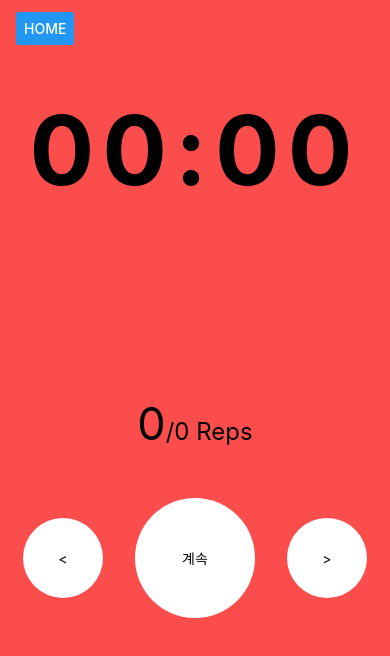
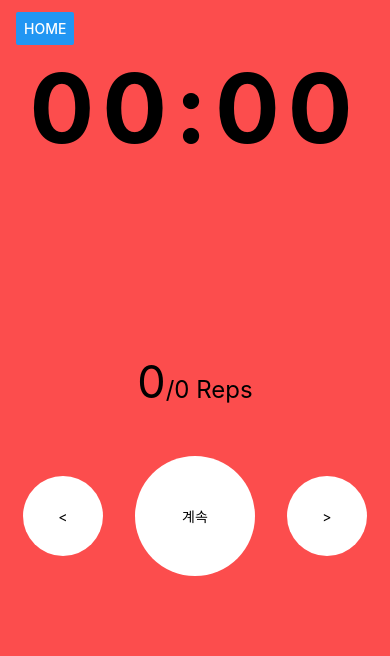
Before and after one commit to dev2820/TBT, a React Native app: screen /Timer in a window 390 px wide. Shown: the top 656 px of the page. Built offline with nearby package versions, Linux system fonts and the light colour scheme.

Commit message:
feature/TimerPage에서 viewport에 따라 화면을 조절하는 로직 제거

```diff
--- a/src/screens/TimerPage.js
+++ b/src/screens/TimerPage.js
@@ -22,25 +22,6 @@ const clearTimer = () => {
 };
 
 const TimerPage = ({ navigation }) => {
-  const window = Dimensions.get("window");
-  const [isRepsPositionBotton, setRepsPositionBottom] = useState(
-    window.height >= 500
-  );
-  const [timerTop, setTimerTop] = useState(
-    Math.floor(Math.min(window.height / 20, 88))
-  );
-  const [timerHeight, setTimerHeight] = useState(
-    Math.floor(Math.min(window.height / 2.8, 300))
-  );
-  Dimensions.addEventListener("change", (e) => {
-    if (e.window.height < 500) {
-      setRepsPositionBottom(false);
-    } else {
-      setRepsPositionBottom(true);
-    }
-    setTimerTop(Math.floor(Math.min(e.window.height / 20, 88)));
-    setTimerHeight(Math.floor(Math.min(e.window.height / 2.8, 300)));
-  });
   const goBack = () => {
     clearTimer();
     navigation.navigate("Home");
@@ -72,26 +53,15 @@ const TimerPage = ({ navigation }) => {
       <View style={styles.topbar}>
         <Button style={styles.home} title="Home" onPress={goBack}></Button>
       </View>
-      <View style={[styles.timer, { top: timerTop }]}>
-        <Text style={globalStyle.TITLE_LARGE}>
-          {phase.currentPhase?.name}
-          {!isRepsPositionBotton && ` ${phase.currentRep}/${phase.allRep} Reps`}
-        </Text>
-        <Text
-          style={[
-            globalStyle.DISPLAY_EXTRA_LARGE,
-            styles.time,
-            { height: timerHeight },
-          ]}
-        >
+      <View style={[styles.timer]}>
+        <Text style={globalStyle.TITLE_LARGE}>{phase.currentPhase?.name}</Text>
+        <Text style={[globalStyle.DISPLAY_EXTRA_LARGE, styles.time]}>
           {formatTime(timer.time)}
         </Text>
-        {isRepsPositionBotton && (
-          <View style={styles.reps}>
-            <Text style={[globalStyle.DISPLAY_MEDIUM]}>{phase.currentRep}</Text>
-            <Text style={globalStyle.HEADING_SMALL}>/{phase.allRep} Reps</Text>
-          </View>
-        )}
+        <View style={styles.reps}>
+          <Text style={[globalStyle.DISPLAY_MEDIUM]}>{phase.currentRep}</Text>
+          <Text style={globalStyle.HEADING_SMALL}>/{phase.allRep} Reps</Text>
+        </View>
         <Player
           prev={() => phase.prev()}
           next={() => phase.next()}
```
